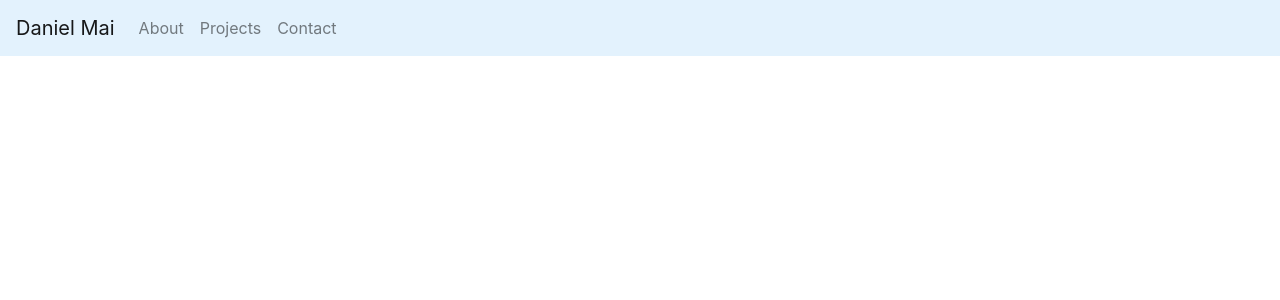
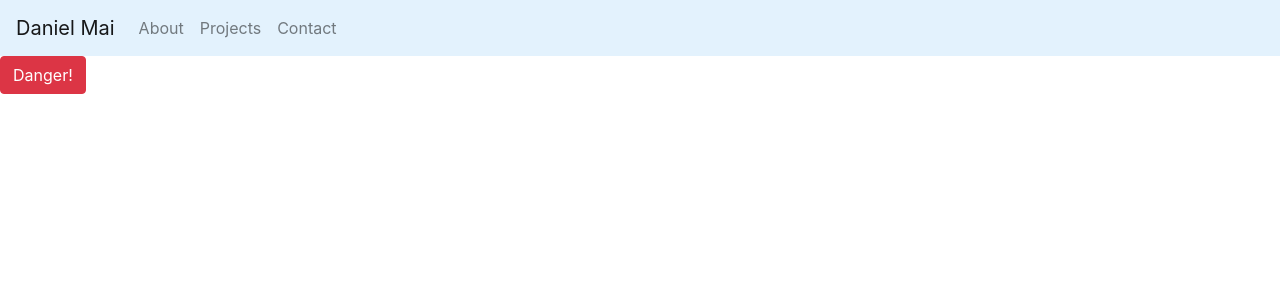
Before and after one commit to danielnmai/danielnmai.github.io-dev, a React app: page / in a window 1280 px wide. Shown: the top 300 px of the page. Built offline with nearby package versions, Linux system fonts and the light colour scheme.

Commit message:
confirm reacstrap work

```diff
--- a/package.json
+++ b/package.json
@@ -18,6 +18,7 @@
     "popper.js": "^1.12.9",
     "react": "^16.2.0",
     "react-dom": "^16.2.0",
+    "reactstrap": "^5.0.0-alpha.4",
     "webpack": "^3.10.0",
     "webpack-dev-server": "^2.9.7"
   },
--- a/src/App.js
+++ b/src/App.js
@@ -1,12 +1,14 @@
 import React from 'react';
 import Header from './header/Header';
 import NavBar from './header/components/NavBar';
+import { Button } from 'reactstrap';
 
 class App extends React.Component {
   render() {
     return (
     <div>
       <Header/>
+      <Button color="danger">Danger!</Button>
     </div>);
   }
 }
```
Also changed, not shown: 1 other file (tests, documents, lock files or other folders).
